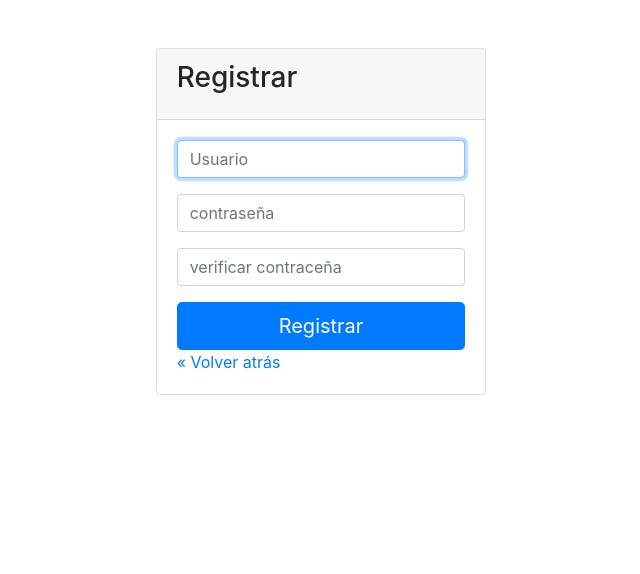
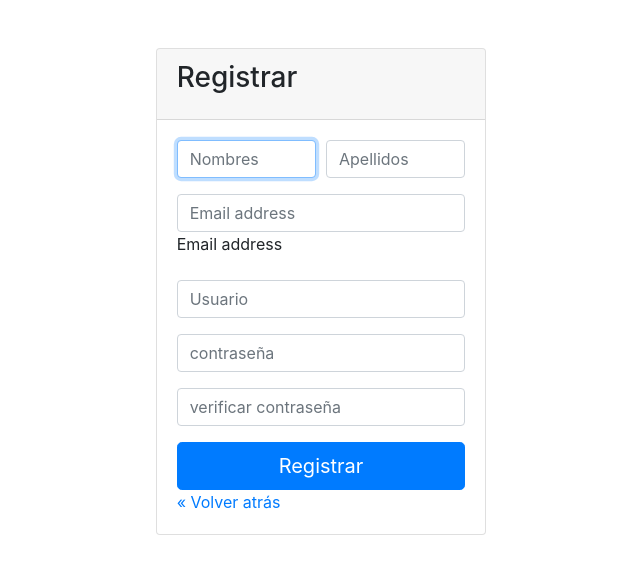
Before and after one commit to Kleizjd/ferreteria, a PHP site: page /views/Session/Register.html.php in a window 1280 px wide. Shown: the top 574 px of the page, without its empty margins (319-959 px from the left). Run offline with PHP 8.4, Linux system fonts and the light colour scheme; some libraries are stand-ins or nearby versions.

Commit message:
anadi una cosa

```diff
--- a/views/Customer/view.CreateCustomer.php
+++ b/views/Customer/view.CreateCustomer.php
@@ -101,6 +101,7 @@
         </div>
     </div>
 </div>
+<div class="row">asd</div>
 <!--  -->
 <script>
     $(document).ready(function() {
--- a/views/Session/Register.html.php
+++ b/views/Session/Register.html.php
@@ -7,8 +7,8 @@
     <title>Registrar</title>
     <meta name='viewport' content='width=device-width, initial-scale=1'>
     <!--<link rel='stylesheet' type='text/css' media='screen' href='main.css'>-->
-    <link rel="stylesheet" href="../../assets/vendor/bootstrap4/css/bootstrap.min.css" >
-    <link rel="stylesheet" href="../../assets/vendor/sweetalert/css/sweetalert2.min.css" >
+    <link rel="stylesheet" href="../../assets/vendor/bootstrap4/css/bootstrap.min.css">
+    <link rel="stylesheet" href="../../assets/vendor/sweetalert/css/sweetalert2.min.css">
     <!--<script src='main.js'></script>-->
 </head>
 
@@ -20,9 +20,32 @@
                     <div class="card-header">
                         <h3 class="card-title">Registrar</h3>
                     </div>
+
                     <div class="card-body">
                         <form id="frm_register" action="" method="POST" autocomplete="off">
                             <fieldset>
+                                <div class="form-group">
+                                    <div class="form-row">
+                                        <div class="col-md-6">
+                                            <div class="form-label-group">
+                                                <input type="text" id="firstName" class="form-control" placeholder="Nombres" required="required" autofocus="autofocus">
+                                                <!-- <label for="firstName">Primer name</label> -->
+                                            </div>
+                                        </div>
+                                        <div class="col-md-6">
+                                            <div class="form-label-group">
+                                                <input type="text" id="lastName" class="form-control" placeholder="Apellidos" required="required">
+                                                <!-- <label for="lastName">Last name</label> -->
+                                            </div>
+                                        </div>
+                                    </div>
+                                </div>
+                                <div class="form-group">
+                                    <div class="form-label-group">
+                                        <input type="email" id="inputEmail" class="form-control" placeholder="Email address" required="required">
+                                        <label for="inputEmail">Email address</label>
+                                    </div>
+                                </div>
                                 <div class="form-group">
                                     <input type="text" class="form-control" placeholder="Usuario" name="user" autofocus>
                                 </div>
@@ -30,7 +53,7 @@
                                     <input type="password" class="form-control" placeholder="contraseña" name="password">
                                 </div>
                                 <div class="form-group">
-                                    <input type="password" class="form-control" placeholder="verificar contraceña" name="verifyPassword">
+                                    <input type="password" class="form-control" placeholder="verificar contraseña" name="verifyPassword">
                                 </div>
                                 <input type="submit" class="btn btn-lg btn-primary btn-block" value="Registrar">
                             </fieldset>
```
Also changed, not shown: views/Session/Session.html.php (+6 -1 lines), views/Session/forgot-password.html.php (+59 -0 lines).
